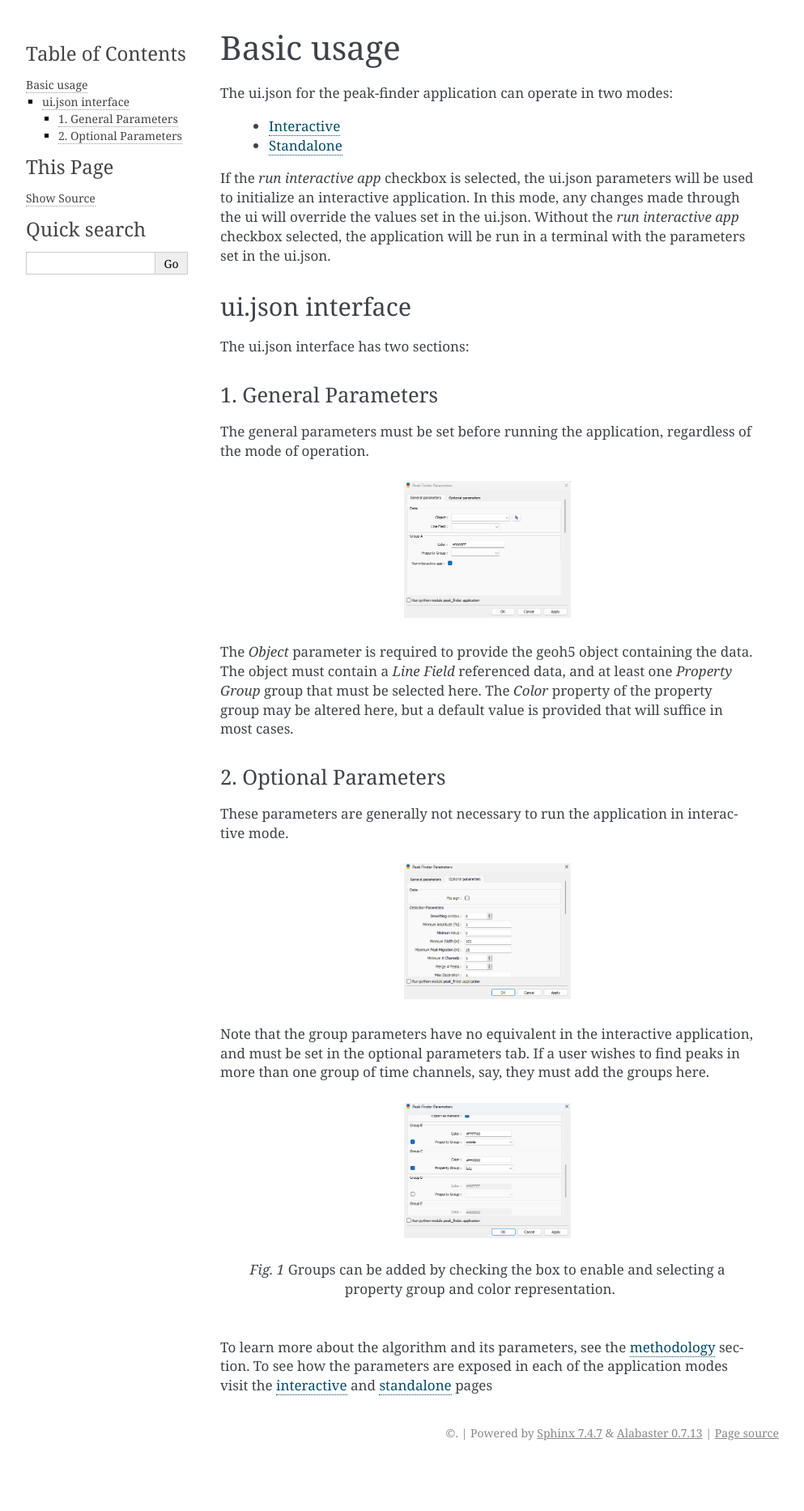
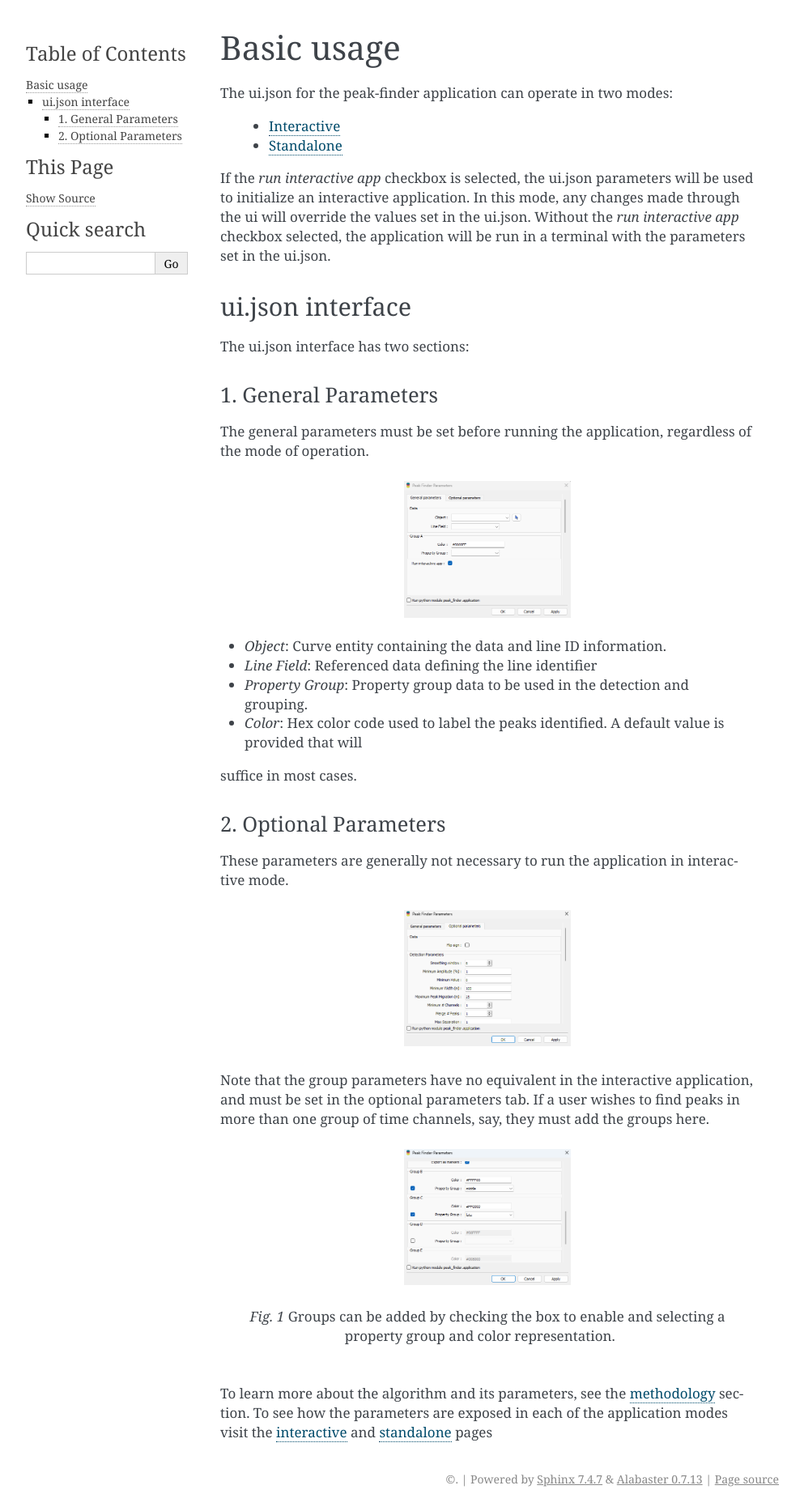
Before and after one commit to MiraGeoscience/peak-finder-app, a Sphinx documentation site: the page built from docs/source/usage.rst, in a window 1280 px wide. Shown: the whole page at 81% size, without its empty margins (148-1141 px from the left). Built offline with Sphinx 7.4.7, drawn with Linux system fonts in a browser that asks for light colours; before the commit the page ends 1809 px from its top, so only the background shows below that.

Commit message:
Update docs/source/usage.rst
Co-authored-by: domfournier <dominiquef@mirageoscience.com>

```diff
--- a/docs/source/usage.rst
+++ b/docs/source/usage.rst
@@ -30,10 +30,11 @@
 .. figure:: /images/usage/general_parameters.png
     :scale: 40%
 
-The *Object* parameter is required to provide the geoh5 object containing the data.
-The object must contain a *Line Field* referenced data, and at least one
-*Property Group* group that must be selected here.  The *Color* property of the
-property group may be altered here, but a default value is provided that will
+
+- *Object*: Curve entity containing the data and line ID information.
+- *Line Field*: Referenced data defining the line identifier
+- *Property Group*: Property group data to be used in the detection and grouping.
+- *Color*: Hex color code used to label the peaks identified. A default value is provided that will
 suffice in most cases.
 
 2. Optional Parameters
```
